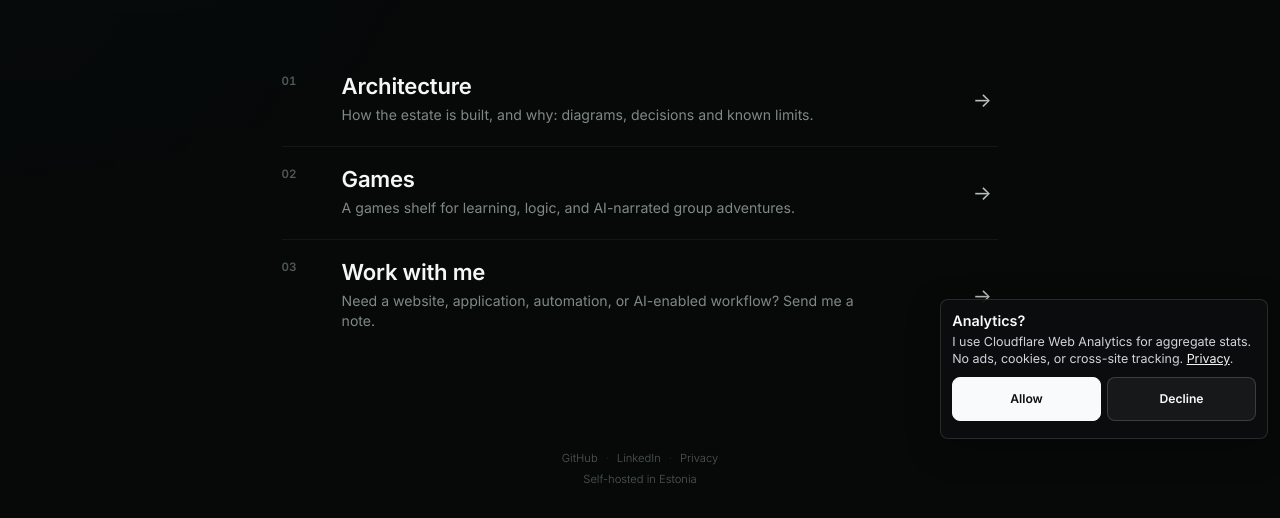
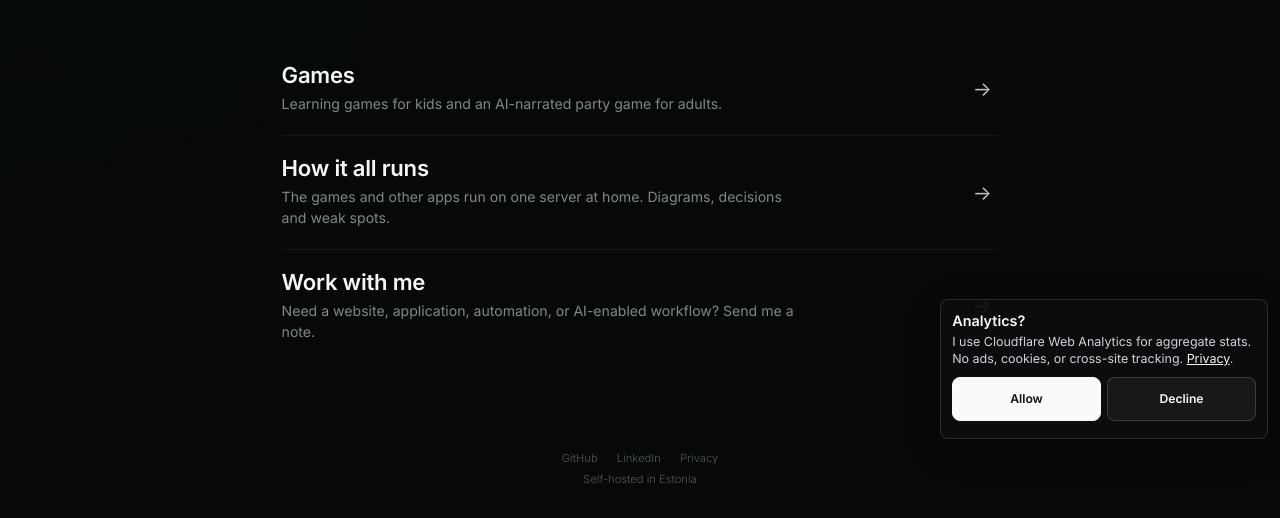
Before and after one commit to khelias/khe-sites, a website: page src/landing/index.html in a window 1280 px wide. Shown: the part 349-867 px from the top of the page. Drawn offline with Linux system fonts and the light colour scheme; files that its build step writes are made by us from their sources; files whose address does not match are found by name.

Commit message:
Give the landing rows plain names and drop the numbering
The Architecture row had no object and its English text still said
"estate", a word the architecture page itself dropped. It is now "How it
all runs", next to the games it explains. Games come first, the 01-03
numbers that implied a sequence are gone, and the Estonian copy uses
automatiseerimine and AI-seiklus.

```diff
--- a/src/landing/index.html
+++ b/src/landing/index.html
@@ -25,7 +25,7 @@
   <meta name="twitter:image" content="https://khe.ee/og-image.png">
   <link rel="preload" href="/assets/fonts/inter-400.woff2" as="font" type="font/woff2" crossorigin>
   <link rel="preload" href="/assets/fonts/inter-500.woff2" as="font" type="font/woff2" crossorigin>
-  <link rel="stylesheet" href="/assets/site.css?v=20261009a">
+  <link rel="stylesheet" href="/assets/site.css?v=20261009b">
   <script defer src="/assets/analytics-consent.js?v=20261009a" data-analytics-token="58734ed4ae1e4b4e8a8f8f7d50ff74f2" data-analytics-privacy-url="/privacy?lang=en"></script>
   <script type="application/ld+json">
     {
@@ -85,26 +85,23 @@
 
   <section class="portfolio-panel" aria-label="Projects" data-i18n-aria="projectsLabel">
     <div class="project-list">
-      <a class="project-item project-architecture" href="/architecture/?lang=en" data-link="architecture">
-        <span class="project-index">01</span>
+      <a class="project-item project-games" href="https://games.khe.ee/?lang=en" data-link="games">
         <div class="project-copy">
-          <h3 data-i18n="architectureTitle">Architecture</h3>
-          <p data-i18n="architectureDesc">How the estate is built, and why: diagrams, decisions and known limits.</p>
+          <h3 data-i18n="gamesTitle">Games</h3>
+          <p data-i18n="gamesDesc">Learning games for kids and an AI-narrated party game for adults.</p>
         </div>
         <span class="project-arrow" aria-hidden="true">→</span>
       </a>
 
-      <a class="project-item project-games" href="https://games.khe.ee/?lang=en" data-link="games">
-        <span class="project-index">02</span>
+      <a class="project-item project-architecture" href="/architecture/?lang=en" data-link="architecture">
         <div class="project-copy">
-          <h3 data-i18n="gamesTitle">Games</h3>
-          <p data-i18n="gamesDesc">A games shelf for learning, logic, and AI-narrated group adventures.</p>
+          <h3 data-i18n="architectureTitle">How it all runs</h3>
+          <p data-i18n="architectureDesc">The games and other apps run on one server at home. Diagrams, decisions and weak spots.</p>
         </div>
         <span class="project-arrow" aria-hidden="true">→</span>
       </a>
 
       <a class="project-item project-contact" href="mailto:kaidoelias@gmail.com?subject=KHE.ee%20project%20inquiry" data-link="contact">
-        <span class="project-index">03</span>
         <div class="project-copy">
           <h3 data-i18n="contactTitle">Work with me</h3>
           <p data-i18n="contactDesc">Need a website, application, automation, or AI-enabled workflow? Send me a note.</p>
@@ -124,16 +121,16 @@
   const COPY = {
     et: {
       title: 'Kaido Henrik Elias | Tarkvaraarhitekt',
-      description: 'Tarkvaraarhitekt Eestis. Veebirakendused, kodulabor, automatsioon ja mängud.',
+      description: 'Tarkvaraarhitekt Eestis. Veebirakendused, koduserver, automatiseerimine ja mängud.',
       languageLabel: 'Keel',
       projectsLabel: 'Projektid',
       tagline: 'Ametilt tarkvaraarhitekt. Loomult nokitseja.',
-      architectureTitle: 'Arhitektuur',
-      architectureDesc: 'Kuidas süsteemid on üles ehitatud ja miks: diagrammid, otsused ja teadaolevad piirangud.',
+      architectureTitle: 'Kuidas see kõik töötab',
+      architectureDesc: 'Mängud ja muud rakendused töötavad ühes koduserveris. Joonised, otsused ja nõrgad kohad.',
       gamesTitle: 'Mängud',
-      gamesDesc: 'Õppemängud ja AI seiklus ühel mänguriiulil.',
+      gamesDesc: 'Õppemängud lastele ja AI-seiklus täiskasvanutele.',
       contactTitle: 'Koostöö',
-      contactDesc: 'Kui vajad veebilehte, rakendust, automatsiooni või AI-põhist lahendust, kirjuta mulle.',
+      contactDesc: 'Kui vajad veebilehte, rakendust, automatiseerimist või AI-põhist lahendust, kirjuta mulle.',
     },
     en: {
       title: 'Kaido Henrik Elias | Software Architect',
@@ -141,10 +138,10 @@
       languageLabel: 'Language',
       projectsLabel: 'Projects',
       tagline: 'Software architect by trade. Tinkerer by nature.',
-      architectureTitle: 'Architecture',
-      architectureDesc: 'How the estate is built, and why: diagrams, decisions and known limits.',
+      architectureTitle: 'How it all runs',
+      architectureDesc: 'The games and other apps run on one server at home. Diagrams, decisions and weak spots.',
       gamesTitle: 'Games',
-      gamesDesc: 'A games shelf for learning, logic, and AI-narrated group adventures.',
+      gamesDesc: 'Learning games for kids and an AI-narrated party game for adults.',
       contactTitle: 'Work with me',
       contactDesc: 'Need a website, application, automation, or AI-enabled workflow? Send me a note.',
     },
--- a/src/shared/site.css
+++ b/src/shared/site.css
@@ -383,7 +383,7 @@ body.landing-home {
 .project-item {
   --project-accent: var(--accent);
   display: grid;
-  grid-template-columns: 2.4rem minmax(0, 1fr) 2rem;
+  grid-template-columns: minmax(0, 1fr) 2rem;
   gap: clamp(0.85rem, 2vw, 1.35rem);
   align-items: center;
   padding: 1.25rem 0;
@@ -405,18 +405,6 @@ body.landing-home {
 
 .project-games { --project-accent: var(--accent-warm); }
 .project-contact { --project-accent: #86efac; }
-
-.project-index {
-  align-self: start;
-  padding-top: 0.15rem;
-  color: var(--text-faint);
-  font-size: 0.72rem;
-  font-weight: 650;
-  letter-spacing: 0;
-  line-height: 1;
-  font-variant-numeric: tabular-nums;
-  transition: color 0.18s;
-}
 
 .project-copy {
   display: grid;
@@ -456,7 +444,6 @@ body.landing-home {
 }
 
 @media (hover: hover) and (pointer: fine) {
-  .project-item:hover .project-index,
   .project-item:hover .project-arrow {
     color: var(--project-accent);
   }
@@ -477,7 +464,6 @@ body.landing-home {
   opacity: 1;
 }
 
-.project-item:active .project-index,
 .project-item:active .project-arrow {
   color: var(--project-accent);
   transition-duration: 0s;
@@ -1965,7 +1951,7 @@ strong {
   }
 
   .project-item {
-    grid-template-columns: 2rem minmax(0, 1fr) 1.6rem;
+    grid-template-columns: minmax(0, 1fr) 1.6rem;
     gap: 0.7rem;
     padding: 1.2rem 0;
   }
```
Also changed, not shown: scripts/templates/decision.html (+1 -1 lines), src/games/index.html (+1 -1 lines), src/games/privacy/index.html (+1 -1 lines), src/landing/architecture/index.html (+1 -1 lines), src/landing/privacy/index.html (+1 -1 lines).
